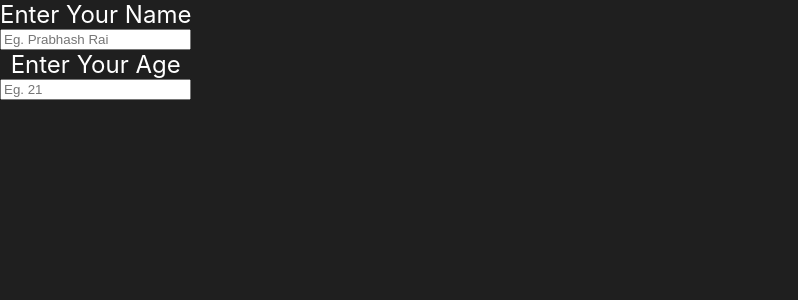
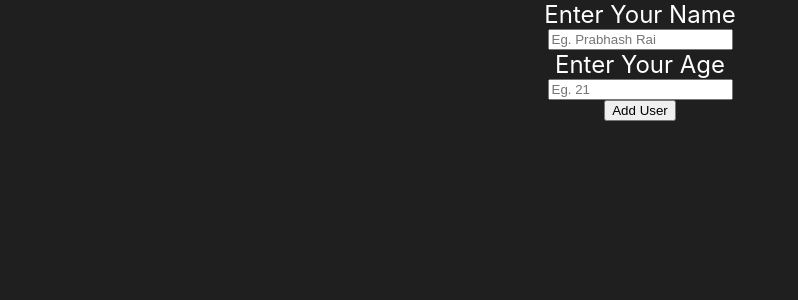
Before and after one commit to prabhashrai02/form, a React (Create React App) app: page / in a window 1280 px wide. Shown: the top 300 px of the page, without its empty margins (0-798 px from the left). Built offline with nearby package versions, Linux system fonts and the light colour scheme.

Commit message:
Changed UI

```diff
--- a/src/Component/AddMember/AddMember.css
+++ b/src/Component/AddMember/AddMember.css
@@ -1,11 +1,14 @@
 .form_input {
-    text-align: center;
+    align-items: center;
     display: flex;
     flex-direction: column;
-    width: fit-content;
 }
 
 .form_input label {
     font-size: x-large;
     color: white;
 }
+
+.form_input button {
+    cursor: pointer;
+}
--- a/src/Component/AddMember/AddMember.js
+++ b/src/Component/AddMember/AddMember.js
@@ -1,15 +1,17 @@
 import './AddMember.css';
+import Card from '../Card/Card';
 
 const AddMember = () => {
     return (
-        <div>
+        <Card>
             <form className="form_input">
                 <label>Enter Your Name</label>
                 <input type='text' placeholder='Eg. Prabhash Rai'></input>
                 <label>Enter Your Age</label>
                 <input type='number' placeholder='Eg. 21'></input>
+                <button type='submit'>Add User</button>
             </form>
-        </div>
+        </Card>
     )
 }
 
--- /dev/null
+++ b/src/Component/Card/Card.js
@@ -0,0 +1,10 @@
+import './Card.css';
+
+const Card = (props) => {
+
+    return (
+        <div className="card">{props.children}</div>
+    )
+}
+
+export default Card;
```
Also changed, not shown: src/Component/Card/Card.css (added).
